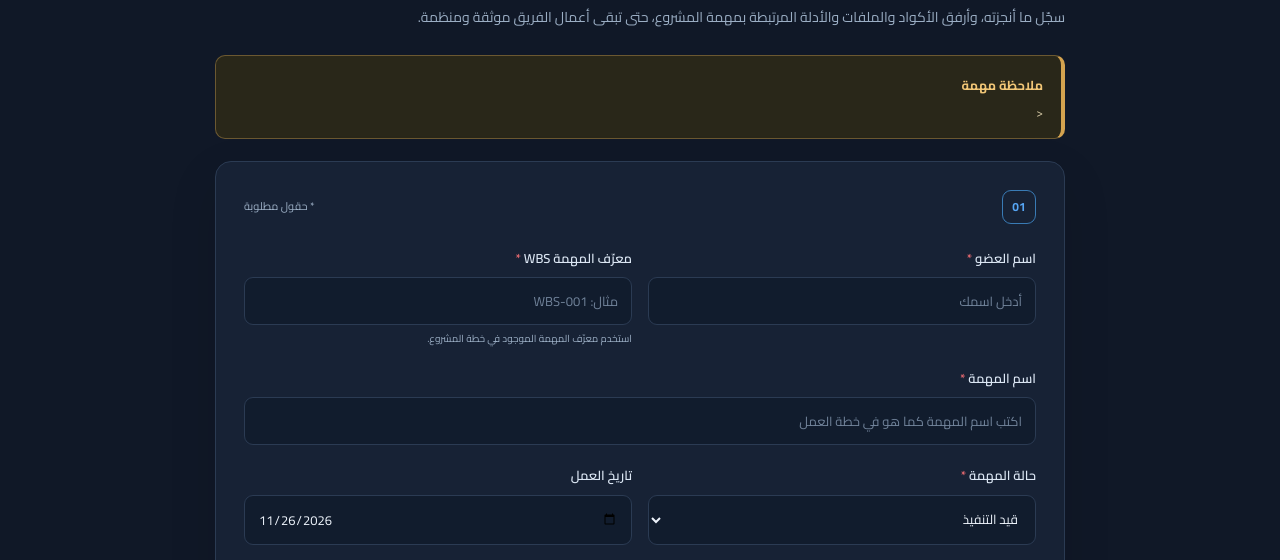
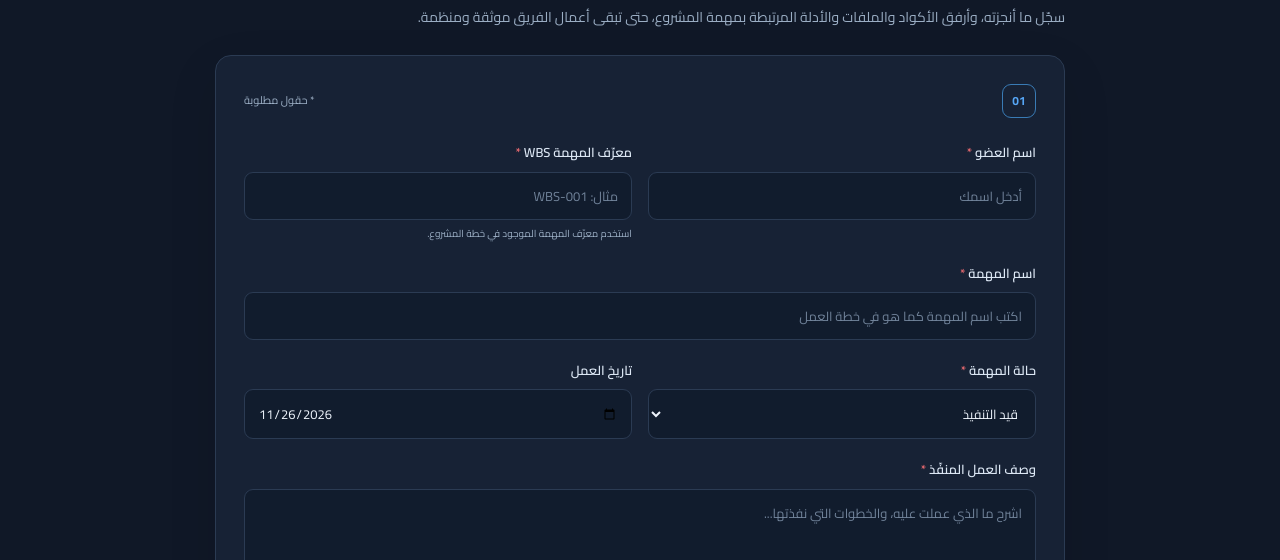
Before and after one commit to shamikh-al-aofiry/NIMS-WBS, a plain HTML site: page index.html in a window 1280 px wide. Shown: the part 220-780 px from the top of the page. Drawn offline with Linux system fonts and the light colour scheme.

Commit message:
Remove important notice section from index.html
Removed the notice section from the HTML.

```diff
--- a/index.html
+++ b/index.html
@@ -34,13 +34,6 @@
         سجّل ما أنجزته، وأرفق الأكواد والملفات والأدلة المرتبطة
         بمهمة المشروع، حتى تبقى أعمال الفريق موثقة ومنظمة.
       </p>
-    </section>
-
-    <section class="notice">
-      <strong>ملاحظة مهمة</strong>
-      <p>
-
-      <
     </section>
 
     <section class="form-card">
```
